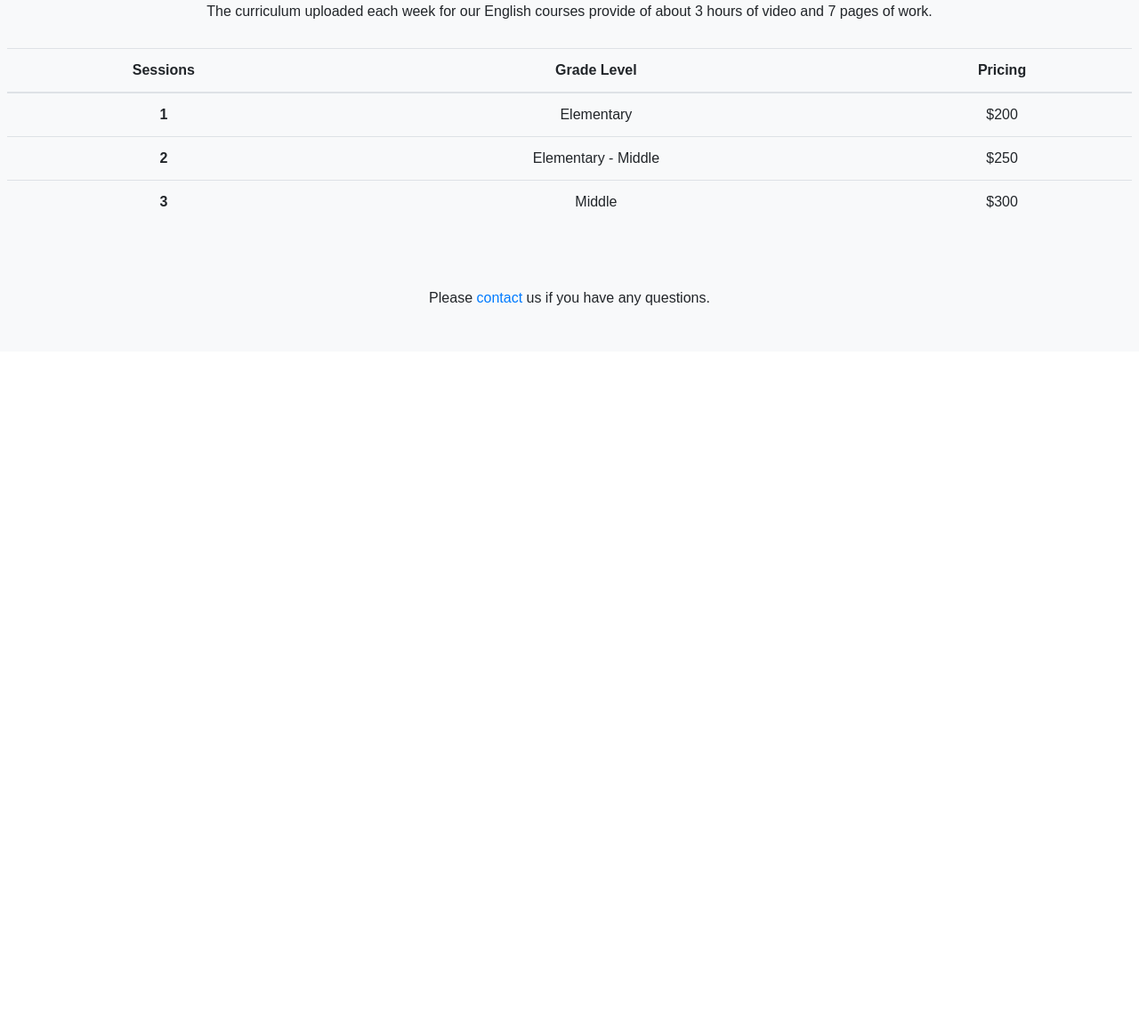
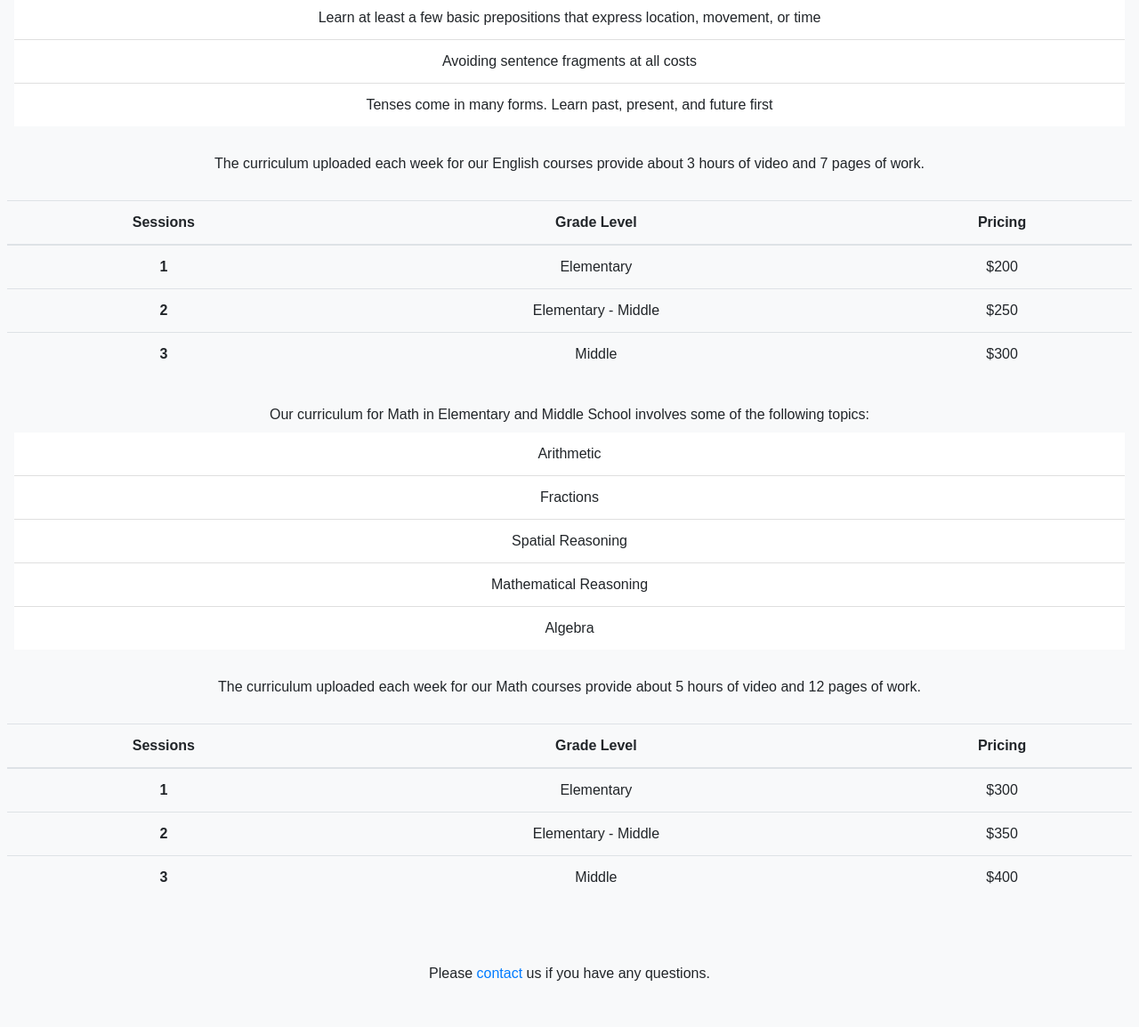
Before and after one commit to ArthurWHenry/tutoring_service, a plain HTML site: page getting_started.html in a window 1280 px wide. Shown: the part 371-1525 px from the top of the page at 89% size. Before the commit the page ends 800 px from the top, so only its background shows below. Drawn offline with nearby package versions, Linux system fonts and the light colour scheme; a web font is replaced by a local one.

Commit message:
update: math tutoring package added

```diff
--- a/getting_started.html
+++ b/getting_started.html
@@ -22,9 +22,13 @@
         </nav>
     </header>
 
+    <section class="p-5 bg-light">
+        <h1 class="display-4">Online Tutoring Packages</h1>
+    </section>
+
     <section>
         <div class="p-2 bg-light">
-            Our curriculum for English students in Elementary and Middle School involves some of the following topics:
+            Our curriculum for English in Elementary and Middle School involves some of the following topics:
             <ul class="p-2 list-group list-group-flush">
                 <li class="list-group-item">What a complete sentence consists of</li>
                 <li class="list-group-item">Know your punctuation marks</li>
@@ -34,7 +38,7 @@
             </ul>
         </div>
         <div class="p-3 bg-light">
-            <h6>The curriculum uploaded each week for our English courses provide of about 3 hours of video and 7 pages of work.</h6>
+            <h6>The curriculum uploaded each week for our English courses provide about 3 hours of video and 7 pages of work.</h6>
         </div>
         <div class="p-2 bg-light">
             <table class="table">
@@ -66,6 +70,50 @@
         </div>
     </section>
 
+    <section>
+        <div class="p-2 bg-light">
+            Our curriculum for Math in Elementary and Middle School involves some of the following topics:
+            <ul class="p-2 list-group list-group-flush">
+                <li class="list-group-item">Arithmetic</li>
+                <li class="list-group-item">Fractions</li>
+                <li class="list-group-item">Spatial Reasoning</li>
+                <li class="list-group-item">Mathematical Reasoning</li>
+                <li class="list-group-item">Algebra</li>
+            </ul>
+        </div>
+        <div class="p-3 bg-light">
+            <h6>The curriculum uploaded each week for our Math courses provide about 5 hours of video and 12 pages of work.</h6>
+        </div>
+        <div class="p-2 bg-light">
+            <table class="table">
+                <thead>
+                    <tr>
+                        <th scope="col">Sessions</th>
+                        <th scope="col">Grade Level</th>
+                        <th scope="col">Pricing</th>
+                    </tr>
+                </thead>
+                <tbody>
+                    <tr>
+                        <th scope="row">1</th>
+                        <td>Elementary</td>
+                        <td>$300</td>
+                    </tr>
+                    <tr>
+                        <th scope="row">2</th>
+                        <td>Elementary - Middle</td>
+                        <td>$350</td>
+                    </tr>
+                    <tr>
+                        <th scope="row">3</th>
+                        <td>Middle</td>
+                        <td>$400</td>
+                    </tr>
+                </tbody>
+            </table>
+        </div>
+    </section>
+
     <footer>
         <div class="p-5 bg-light">
             Please <a href="mailto:arthur.henry001@mymdc.net">contact</a> us if you have any questions.
```
